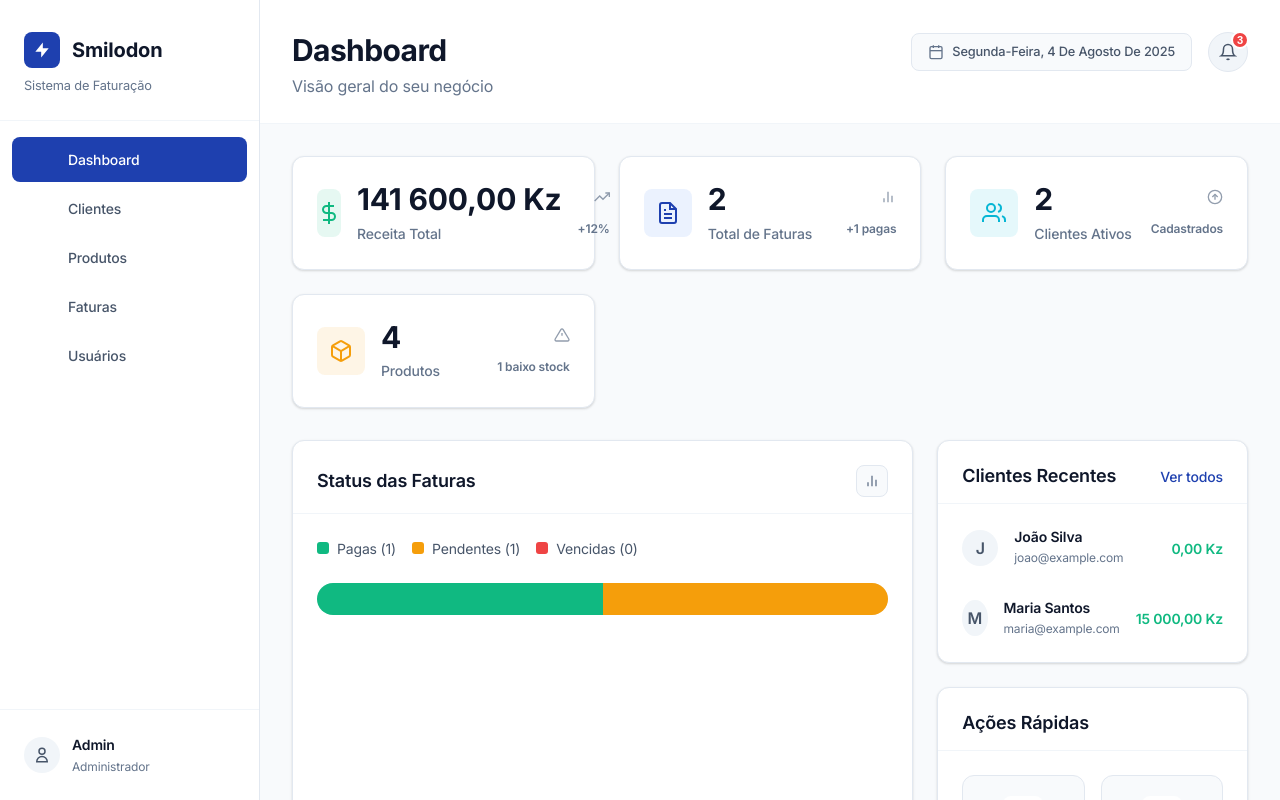
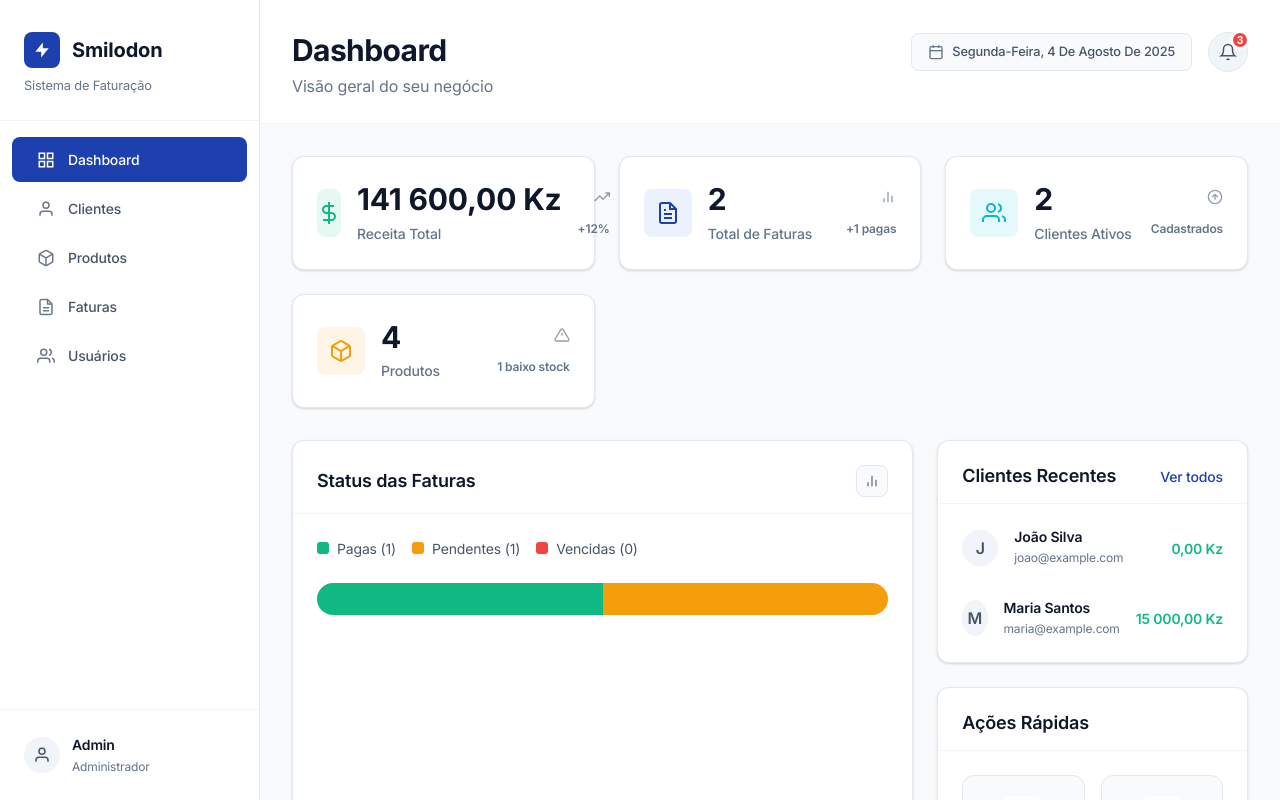
Before and after one commit to Borgitoh/smilodon_frontend, an Angular app: page /dashboard in a window 1280 px wide. Shown: the top 800 px of the page. Built offline with nearby package versions, Linux system fonts and the light colour scheme.

Commit message:
Fix sidebar template with proper SVG icons
cgen-1fee5f1a165a4917ae4f352a97d1bbc1

```diff
--- a/src/app/shared/sidebar/sidebar.component.html
+++ b/src/app/shared/sidebar/sidebar.component.html
@@ -13,14 +13,90 @@
 
   <nav class="sidebar-nav">
     <ul class="nav-list">
-      <li *ngFor="let item of menuItems" class="nav-item">
+      <li class="nav-item">
         <a
-          (click)="navigate(item.path)"
+          (click)="navigate('/dashboard')"
           class="nav-link"
-          [class.active]="isActive(item.path)"
+          [class.active]="isActive('/dashboard')"
         >
-          <span class="nav-icon" [innerHTML]="item.icon"></span>
-          <span class="nav-label">{{ item.label }}</span>
+          <span class="nav-icon">
+            <svg viewBox="0 0 24 24" fill="none" stroke="currentColor" stroke-width="2">
+              <rect x="3" y="3" width="7" height="7"/>
+              <rect x="14" y="3" width="7" height="7"/>
+              <rect x="14" y="14" width="7" height="7"/>
+              <rect x="3" y="14" width="7" height="7"/>
+            </svg>
+          </span>
+          <span class="nav-label">Dashboard</span>
+        </a>
+      </li>
+
+      <li class="nav-item">
+        <a
+          (click)="navigate('/clients')"
+          class="nav-link"
+          [class.active]="isActive('/clients')"
+        >
+          <span class="nav-icon">
+            <svg viewBox="0 0 24 24" fill="none" stroke="currentColor" stroke-width="2">
+              <path d="M20 21v-2a4 4 0 0 0-4-4H8a4 4 0 0 0-4 4v2"/>
+              <circle cx="12" cy="7" r="4"/>
+            </svg>
+          </span>
+          <span class="nav-label">Clientes</span>
+        </a>
+      </li>
+
+      <li class="nav-item">
+        <a
+          (click)="navigate('/products')"
+          class="nav-link"
+          [class.active]="isActive('/products')"
+        >
+          <span class="nav-icon">
+            <svg viewBox="0 0 24 24" fill="none" stroke="currentColor" stroke-width="2">
+              <path d="M21 16V8a2 2 0 0 0-1-1.73l-7-4a2 2 0 0 0-2 0l-7 4A2 2 0 0 0 3 8v8a2 2 0 0 0 1 1.73l7 4a2 2 0 0 0 2 0l7-4A2 2 0 0 0 21 16z"/>
+              <polyline points="3.27,6.96 12,12.01 20.73,6.96"/>
+              <line x1="12" y1="22.08" x2="12" y2="12"/>
+            </svg>
+          </span>
+          <span class="nav-label">Produtos</span>
+        </a>
+      </li>
+
+      <li class="nav-item">
+        <a
+          (click)="navigate('/invoices')"
+          class="nav-link"
+          [class.active]="isActive('/invoices')"
+        >
+          <span class="nav-icon">
+            <svg viewBox="0 0 24 24" fill="none" stroke="currentColor" stroke-width="2">
+              <path d="M14 2H6a2 2 0 0 0-2 2v16a2 2 0 0 0 2 2h12a2 2 0 0 0 2-2V8z"/>
+              <polyline points="14,2 14,8 20,8"/>
+              <line x1="16" y1="13" x2="8" y2="13"/>
+              <line x1="16" y1="17" x2="8" y2="17"/>
+            </svg>
+          </span>
+          <span class="nav-label">Faturas</span>
+        </a>
+      </li>
+
+      <li class="nav-item">
+        <a
+          (click)="navigate('/users')"
+          class="nav-link"
+          [class.active]="isActive('/users')"
+        >
+          <span class="nav-icon">
+            <svg viewBox="0 0 24 24" fill="none" stroke="currentColor" stroke-width="2">
+              <path d="M17 21v-2a4 4 0 0 0-4-4H5a4 4 0 0 0-4 4v2"/>
+              <circle cx="9" cy="7" r="4"/>
+              <path d="M23 21v-2a4 4 0 0 0-3-3.87"/>
+              <path d="M16 3.13a4 4 0 0 1 0 7.75"/>
+            </svg>
+          </span>
+          <span class="nav-label">Usuários</span>
         </a>
       </li>
     </ul>
@@ -29,8 +105,9 @@
   <div class="sidebar-footer">
     <div class="user-info">
       <div class="user-avatar">
-        <svg viewBox="0 0 24 24" fill="currentColor">
-          <path d="M16 7a4 4 0 11-8 0 4 4 0 018 0zM12 14a7 7 0 00-7 7h14a7 7 0 00-7-7z"/>
+        <svg viewBox="0 0 24 24" fill="none" stroke="currentColor" stroke-width="2">
+          <path d="M20 21v-2a4 4 0 0 0-4-4H8a4 4 0 0 0-4 4v2"/>
+          <circle cx="12" cy="7" r="4"/>
         </svg>
       </div>
       <div class="user-details">
--- a/src/app/shared/sidebar/sidebar.component.ts
+++ b/src/app/shared/sidebar/sidebar.component.ts
@@ -7,43 +7,9 @@ import { Router } from '@angular/router';
   styleUrls: ['./sidebar.component.scss']
 })
 export class SidebarComponent {
-  menuItems = [
-    {
-      path: '/dashboard',
-      icon: `<svg viewBox="0 0 24 24" fill="none" stroke="currentColor" stroke-width="2"><rect x="3" y="3" width="7" height="7"/><rect x="14" y="3" width="7" height="7"/><rect x="14" y="14" width="7" height="7"/><rect x="3" y="14" width="7" height="7"/></svg>`,
-      label: 'Dashboard',
-      active: true
-    },
-    {
-      path: '/clients',
-      icon: `<svg viewBox="0 0 24 24" fill="none" stroke="currentColor" stroke-width="2"><path d="M20 21v-2a4 4 0 0 0-4-4H8a4 4 0 0 0-4 4v2"/><circle cx="12" cy="7" r="4"/></svg>`,
-      label: 'Clientes',
-      active: false
-    },
-    {
-      path: '/products',
-      icon: `<svg viewBox="0 0 24 24" fill="none" stroke="currentColor" stroke-width="2"><path d="M21 16V8a2 2 0 0 0-1-1.73l-7-4a2 2 0 0 0-2 0l-7 4A2 2 0 0 0 3 8v8a2 2 0 0 0 1 1.73l7 4a2 2 0 0 0 2 0l7-4A2 2 0 0 0 21 16z"/><polyline points="3.27,6.96 12,12.01 20.73,6.96"/><line x1="12" y1="22.08" x2="12" y2="12"/></svg>`,
-      label: 'Produtos',
-      active: false
-    },
-    {
-      path: '/invoices',
-      icon: `<svg viewBox="0 0 24 24" fill="none" stroke="currentColor" stroke-width="2"><path d="M14 2H6a2 2 0 0 0-2 2v16a2 2 0 0 0 2 2h12a2 2 0 0 0 2-2V8z"/><polyline points="14,2 14,8 20,8"/><line x1="16" y1="13" x2="8" y2="13"/><line x1="16" y1="17" x2="8" y2="17"/></svg>`,
-      label: 'Faturas',
-      active: false
-    },
-    {
-      path: '/users',
-      icon: `<svg viewBox="0 0 24 24" fill="none" stroke="currentColor" stroke-width="2"><path d="M17 21v-2a4 4 0 0 0-4-4H5a4 4 0 0 0-4 4v2"/><circle cx="9" cy="7" r="4"/><path d="M23 21v-2a4 4 0 0 0-3-3.87"/><path d="M16 3.13a4 4 0 0 1 0 7.75"/></svg>`,
-      label: 'Usuários',
-      active: false
-    }
-  ];
-
   constructor(private router: Router) {}
 
   navigate(path: string): void {
-    this.menuItems.forEach(item => item.active = item.path === path);
     this.router.navigate([path]);
   }
 
```
